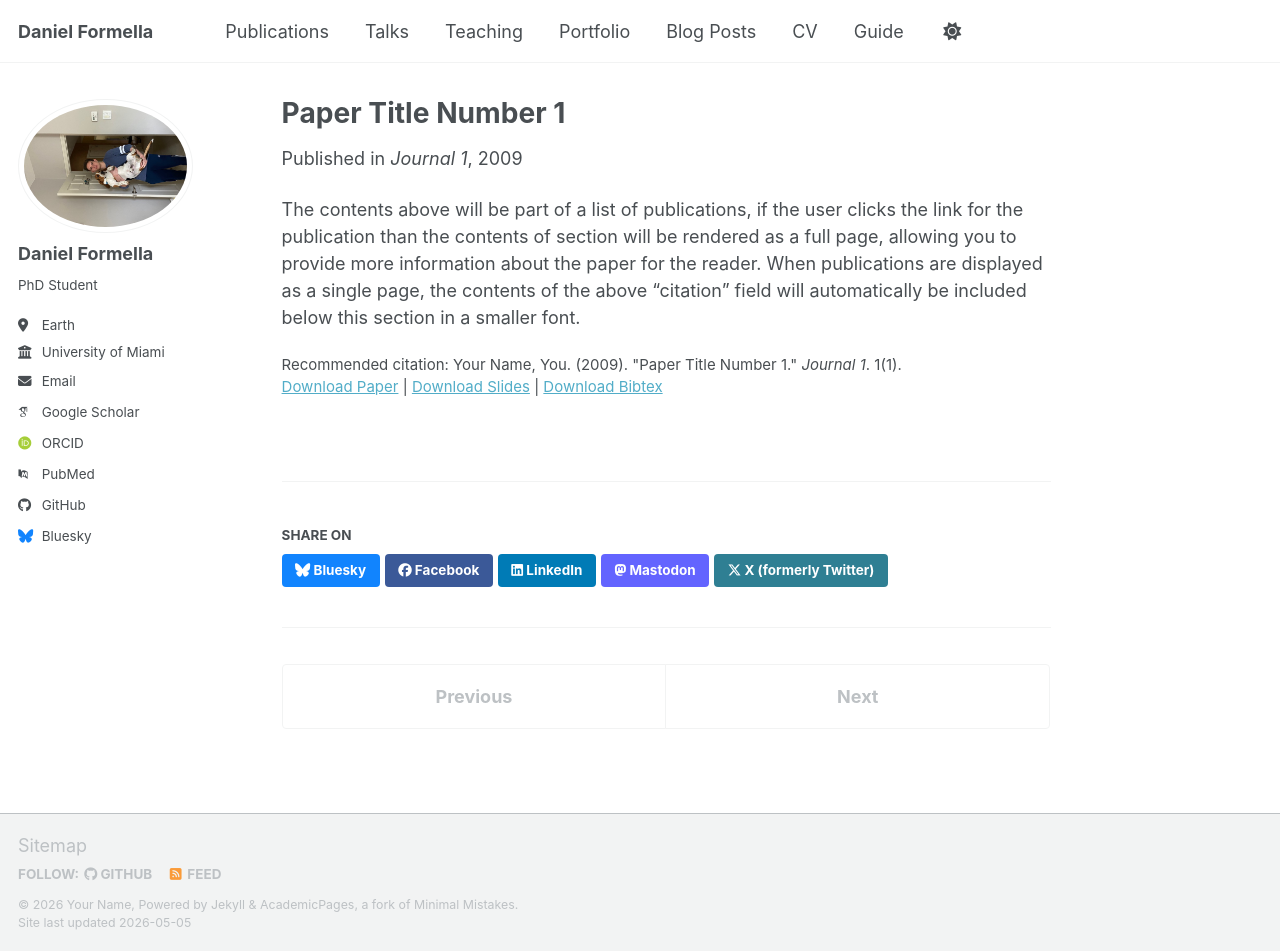
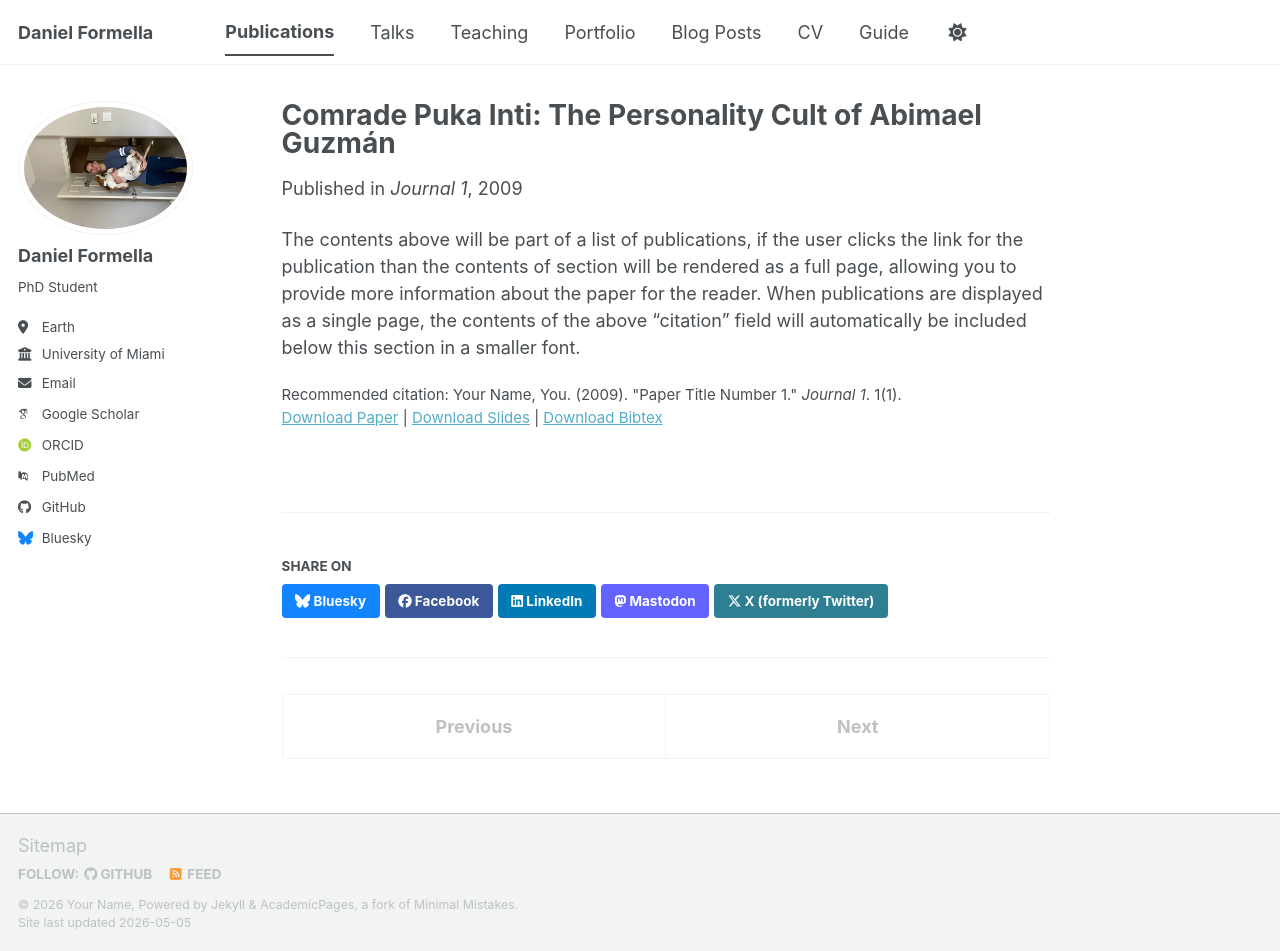
Before and after one commit to dff24/danielformella.github.io, a Jekyll site: the page built from _publications/2009-10-01-paper-title-number-1.md, in a window 1280 px wide and 951 px high. Built offline with Jekyll 4.4.1, drawn with Linux system fonts in a browser that asks for light colours; some web fonts are replaced; a script bundle is joined from its source files by our own code; library files that are not in the unit come from our copies.

Commit message:
Update paper title and details in markdown file

```diff
--- a/_publications/2009-10-01-paper-title-number-1.md
+++ b/_publications/2009-10-01-paper-title-number-1.md
@@ -1,8 +1,6 @@
 ---
-title: "Paper Title Number 1"
+title: "Comrade Puka Inti: The Personality Cult of Abimael Guzmán"
 collection: publications
-category: manuscripts
-permalink: /publication/2009-10-01-paper-title-number-1
 excerpt: 'This paper is about the number 1. The number 2 is left for future work.'
 date: 2009-10-01
 venue: 'Journal 1'
```
